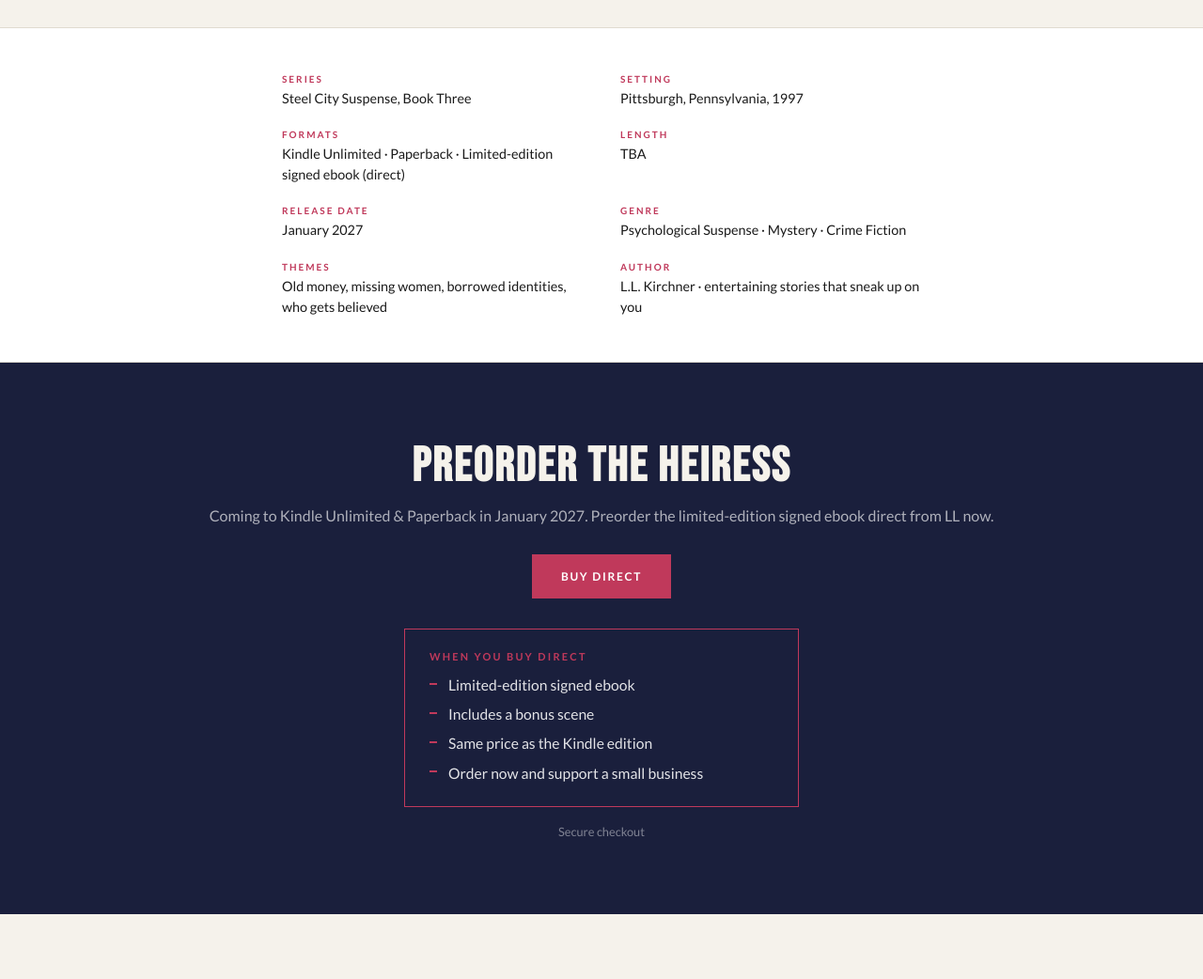
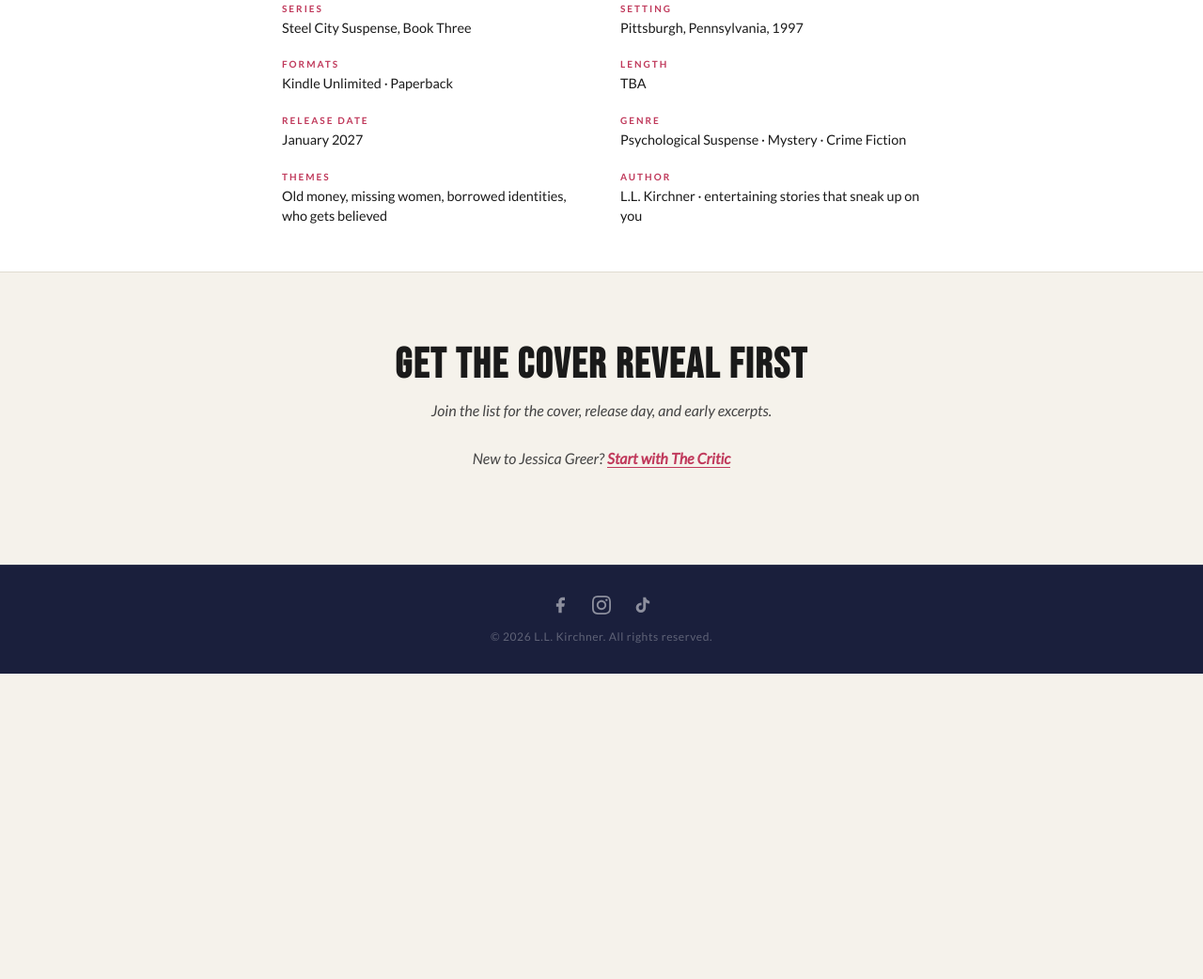
Before and after one commit to llkirchner/site, a plain HTML site: page heiress.html in a window 1280 px wide. Shown: the part 1743-2785 px from the top of the page at 94% size. After the commit the page ends 2460 px from the top, so only its background shows below. Drawn offline with Linux system fonts and the light colour scheme; a script that the page names is missing.

Commit message:
Add files via upload

```diff
--- a/heiress.html
+++ b/heiress.html
@@ -4,7 +4,7 @@
   <meta charset="UTF-8">
   <meta name="viewport" content="width=device-width, initial-scale=1.0">
   <title>The Heiress | L.L. Kirchner</title>
-  <meta name="description" content="Pittsburgh, 1997. An heiress is missing. So is the sober companion who started dressing like her. Book Three of Steel City Suspense by L.L. Kirchner. Coming to Kindle Unlimited and paperback January 2027. Preorder the limited-edition signed ebook now.">
+  <meta name="description" content="Pittsburgh, 1997. An heiress is missing. So is the sober companion who started dressing like her. Book Three of Steel City Suspense by L.L. Kirchner. Coming to Kindle Unlimited and paperback January 2027.">
 
   <!-- Social share preview -->
   <meta property="og:title" content="The Heiress | L.L. Kirchner">
@@ -39,11 +39,6 @@
     "inLanguage": "en",
     "datePublished": "2027-01",
     "url": "https://llkirchner.com/heiress",
-    "offers": {
-      "@type": "Offer",
-      "url": "https://buy.stripe.com/aFacN49xE9fj2GJbCobII05",
-      "availability": "https://schema.org/PreOrder"
-    },
     "keywords": "psychological suspense Pittsburgh 1990s, Steel City Suspense, missing heiress mystery, doppelganger thriller, Gen X mystery novel"
   }
   </script>
@@ -264,36 +259,6 @@
       margin-bottom: 32px;
     }
 
-    .hero-preorder {
-      font-size: 0.95rem;
-      font-weight: 700;
-      color: #fff;
-      margin: -14px 0 10px;
-    }
-
-    .hero-perks {
-      list-style: none;
-      margin-bottom: 28px;
-    }
-
-    .hero-perks li {
-      position: relative;
-      padding-left: 20px;
-      font-size: 0.95rem;
-      line-height: 1.6;
-      color: rgba(255,255,255,0.85);
-    }
-
-    .hero-perks li::before {
-      content: "";
-      position: absolute;
-      left: 0;
-      top: 0.7em;
-      width: 8px;
-      height: 2px;
-      background: var(--pink);
-    }
-
     .hero-buttons {
       display: flex;
       flex-wrap: wrap;
@@ -466,82 +431,6 @@
       line-height: 1.5;
     }
 
-    /* BUY */
-    .buy-section {
-      background: var(--navy);
-      padding: 80px 2rem;
-      text-align: center;
-    }
-
-    .buy-section h2 {
-      font-family: 'Bebas Neue', sans-serif;
-      font-size: clamp(2.2rem, 6vw, 3.2rem);
-      letter-spacing: 0.04em;
-      color: var(--cream);
-      margin-bottom: 12px;
-    }
-
-    .buy-section p {
-      font-size: 1rem;
-      color: rgba(255,255,255,0.65);
-      margin-bottom: 32px;
-    }
-
-    .buy-buttons {
-      display: flex;
-      flex-wrap: wrap;
-      gap: 16px;
-      justify-content: center;
-    }
-
-    .direct-perks {
-      max-width: 420px;
-      margin: 32px auto 0;
-      border: 1px solid var(--pink);
-      padding: 22px 26px;
-      text-align: left;
-    }
-
-    .direct-perks .perks-label {
-      font-size: 11px;
-      font-weight: 700;
-      letter-spacing: 0.2em;
-      text-transform: uppercase;
-      color: var(--pink);
-      margin-bottom: 12px;
-    }
-
-    .direct-perks ul {
-      list-style: none;
-    }
-
-    .direct-perks li {
-      position: relative;
-      padding-left: 20px;
-      font-size: 0.98rem;
-      line-height: 1.6;
-      color: rgba(255,255,255,0.88);
-      margin-bottom: 6px;
-    }
-
-    .direct-perks li:last-child { margin-bottom: 0; }
-
-    .direct-perks li::before {
-      content: "";
-      position: absolute;
-      left: 0;
-      top: 0.62em;
-      width: 8px;
-      height: 2px;
-      background: var(--pink);
-    }
-
-    .buy-section .checkout-note {
-      font-size: 0.8rem;
-      color: rgba(255,255,255,0.45);
-      margin: 18px 0 0;
-    }
-
     /* EMAIL CAPTURE */
     .email-section {
       background: var(--cream);
@@ -641,8 +530,7 @@
       }
 
       .hero-buttons { justify-content: center; }
-      .hero-perks { display: inline-block; text-align: left; }
-      .hero-buttons .btn, .buy-buttons .btn { width: 100%; text-align: center; }
+      .hero-buttons .btn { width: 100%; text-align: center; }
 
       .excerpt-section { padding: 56px 1.25rem 32px; }
       .blurb-section { padding: 48px 1.25rem 64px; }
@@ -694,16 +582,8 @@
         <p class="hero-byline">A Novel by L.L. Kirchner</p>
         <p class="hero-tagline">Same hair. Same clothes.<br>Same alibi.</p>
         <p class="hero-formats">Coming to Kindle Unlimited &amp; Paperback &middot; January 2027</p>
-        <p class="hero-preorder">Preorder now, direct from LL:</p>
-        <ul class="hero-perks">
-          <li>Limited-edition signed ebook</li>
-          <li>Includes a bonus scene</li>
-          <li>Same price as the Kindle edition</li>
-          <li>Order now and support a small business</li>
-        </ul>
         <div class="hero-buttons">
-          <!-- DIRECT STORE: Stripe payment link, signed ebook preorder ($4.99) -->
-          <a href="https://buy.stripe.com/aFacN49xE9fj2GJbCobII05" class="btn btn-solid" target="_blank" rel="noopener">Buy Direct</a>
+          <a href="#notify" class="btn btn-solid">Get the Cover Reveal</a>
           <a href="#details" class="btn btn-outline-light">Book Details</a>
         </div>
       </div>
@@ -745,7 +625,7 @@
       </div>
       <div class="meta-item">
         <span class="meta-key">Formats</span>
-        <span class="meta-value">Kindle Unlimited &middot; Paperback &middot; Limited-edition signed ebook (direct)</span>
+        <span class="meta-value">Kindle Unlimited &middot; Paperback</span>
       </div>
       <div class="meta-item">
         <span class="meta-key">Length</span>
@@ -771,28 +651,8 @@
     </div>
   </div>
 
-  <!-- BUY -->
-  <section class="buy-section">
-    <h2>Preorder The Heiress</h2>
-    <p>Coming to Kindle Unlimited &amp; Paperback in January 2027. Preorder the limited-edition signed ebook direct from LL now.</p>
-    <div class="buy-buttons">
-      <!-- DIRECT STORE: Stripe payment link, signed ebook preorder ($4.99) -->
-      <a href="https://buy.stripe.com/aFacN49xE9fj2GJbCobII05" class="btn btn-solid" target="_blank" rel="noopener">Buy Direct</a>
-    </div>
-    <div class="direct-perks">
-      <p class="perks-label">When You Buy Direct</p>
-      <ul>
-        <li>Limited-edition signed ebook</li>
-        <li>Includes a bonus scene</li>
-        <li>Same price as the Kindle edition</li>
-        <li>Order now and support a small business</li>
-      </ul>
-    </div>
-    <p class="checkout-note">Secure checkout</p>
-  </section>
-
   <!-- EMAIL CAPTURE -->
-  <section class="email-section">
+  <section class="email-section" id="notify">
     <h2>Get the Cover Reveal First</h2>
     <p>Join the list for the cover, release day, and early excerpts.</p>
     <div class="flodesk-wrapper">
```
